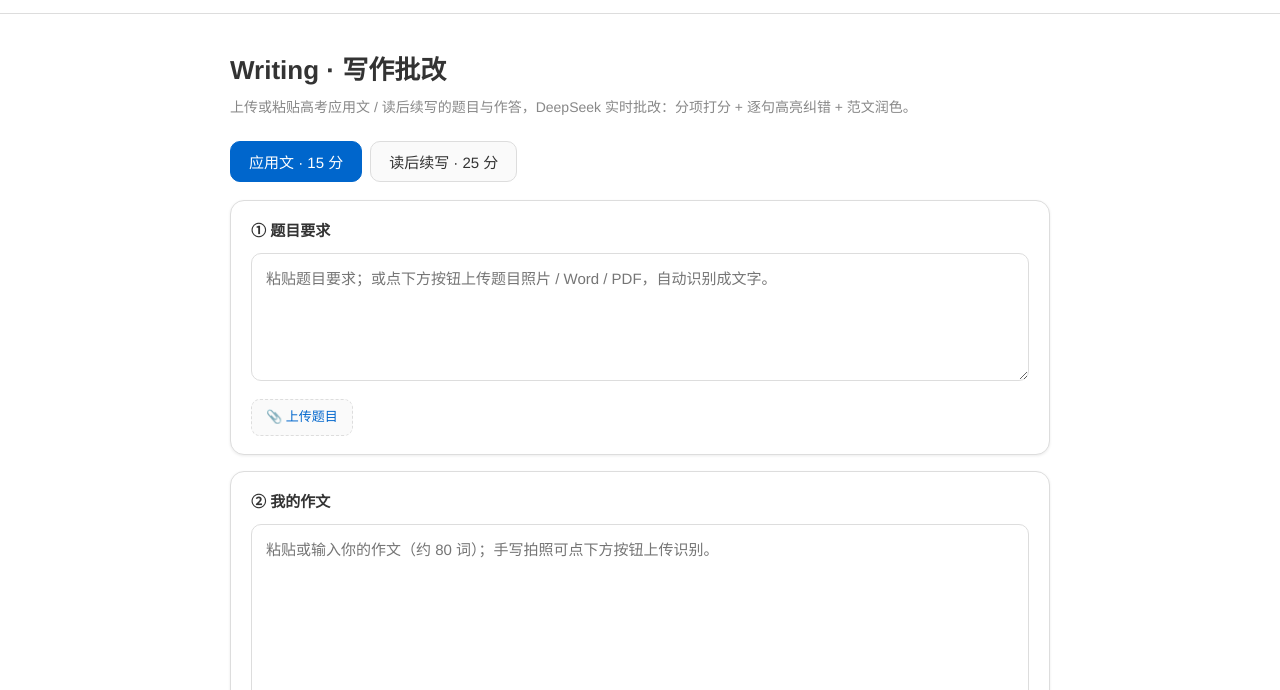
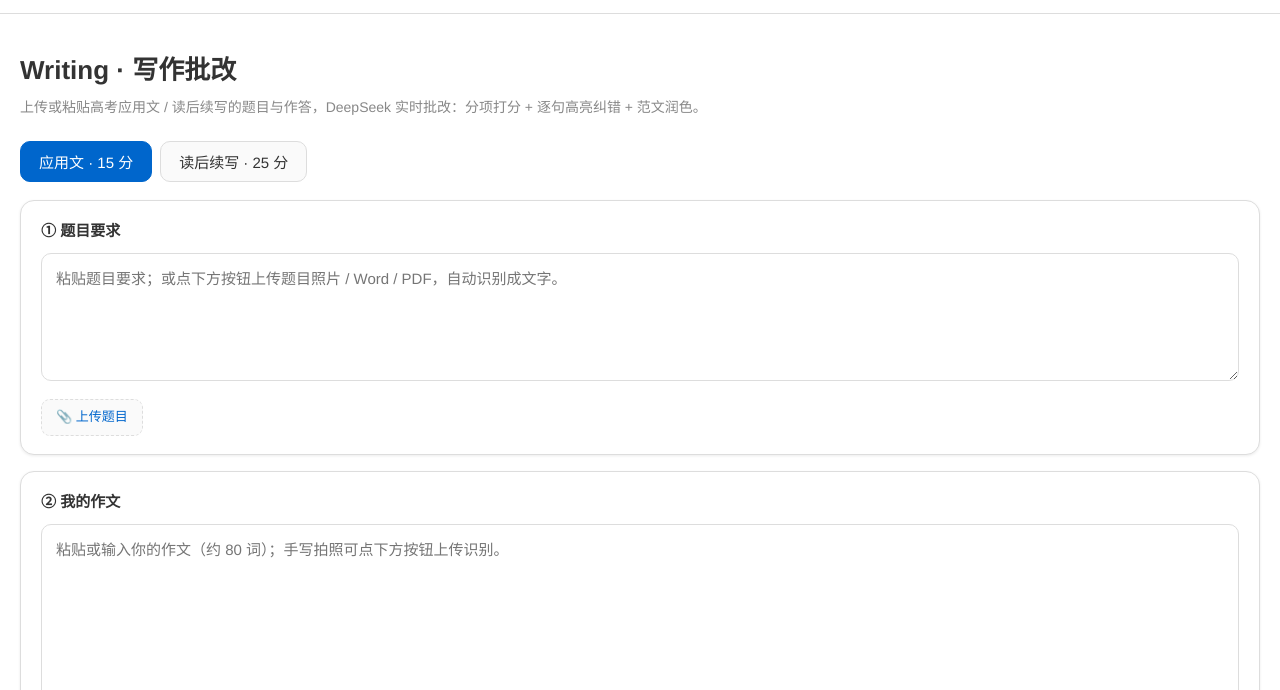
Before and after one commit to Aandydai/website, a website: page public/writing.html in a window 1280 px wide. Shown: the part 110-800 px from the top of the page. Drawn offline with Linux system fonts and the light colour scheme; no server answers.

Commit message:
style: Writing page full width (20px gutters) to match Posts

```diff
--- a/public/css/writing.css
+++ b/public/css/writing.css
@@ -3,8 +3,6 @@
   font-size: 16px;
   line-height: 1.6;
   color: var(--primary);
-  max-width: 820px;
-  margin: 0 auto;
 }
 .w-app * { box-sizing: border-box; }
 
```
